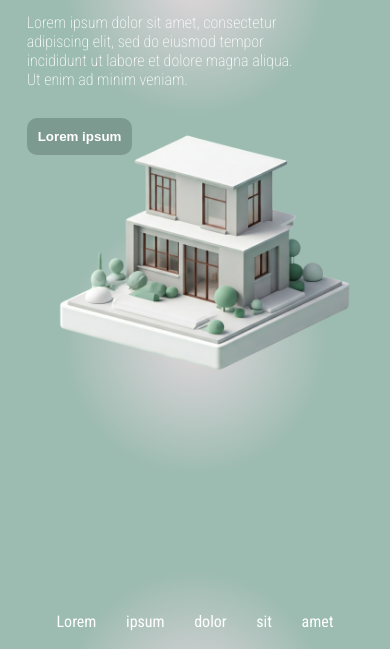
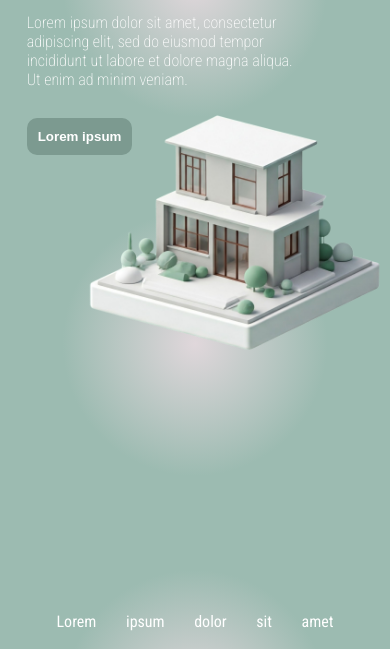
Before and after one commit to eyob333/GojoHousing-frontend, a website built with Vite: page index.html in a window 390 px wide. Shown: the part 195-844 px from the top of the page. Built offline with nearby package versions, Linux system fonts and the light colour scheme; a web font is replaced by a local one.

Commit message:
fix: phone

```diff
--- a/src/style.css
+++ b/src/style.css
@@ -134,7 +134,6 @@ img{
 
 
 @media ( width <= 480px) {
-
   #header h1{
     font-size: 1.5rem;
   }
@@ -162,11 +161,11 @@ img{
   }
   img{
     display:flow-root;
-    margin-left: 10%;
+    margin-left: 20%;
   }
   .img{
     position: absolute;
-    top: 300px;
+    top: 280px;
     z-index: -1;
     margin: 0;
     border: 0;
```
